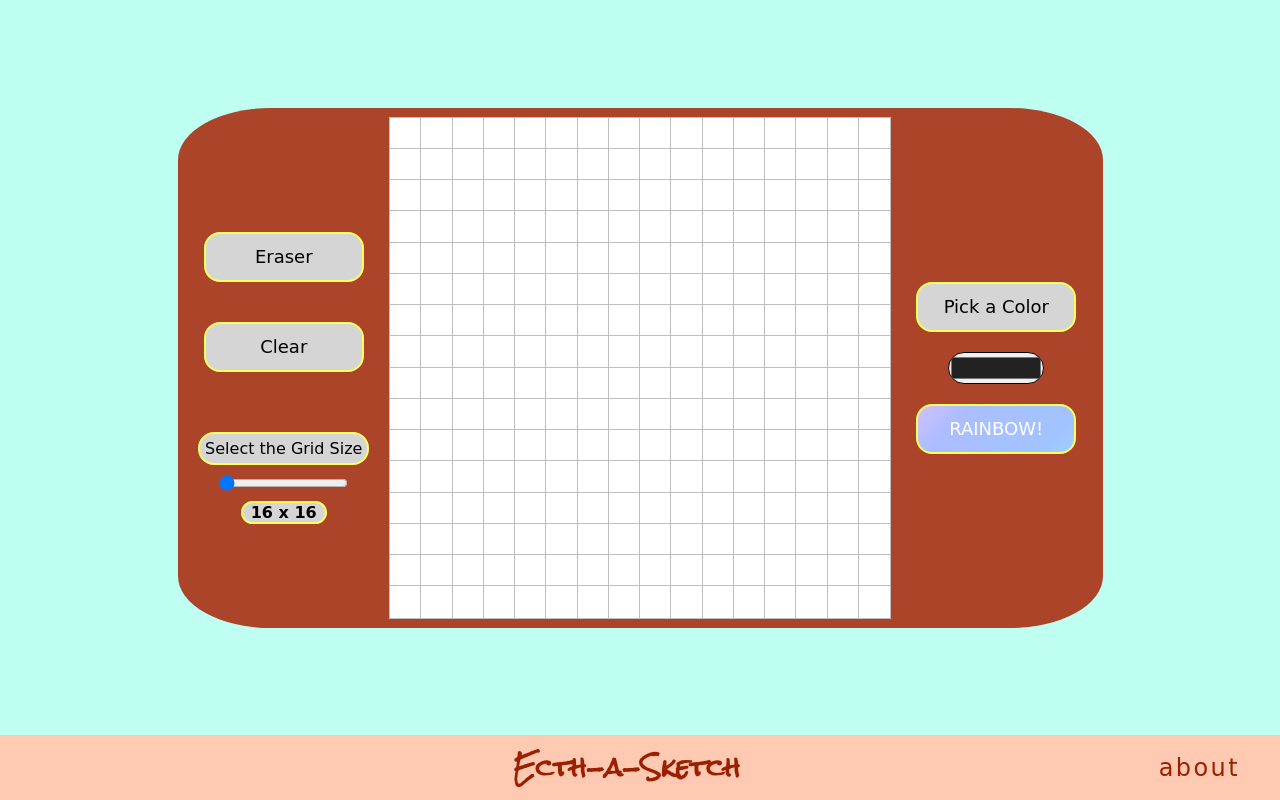
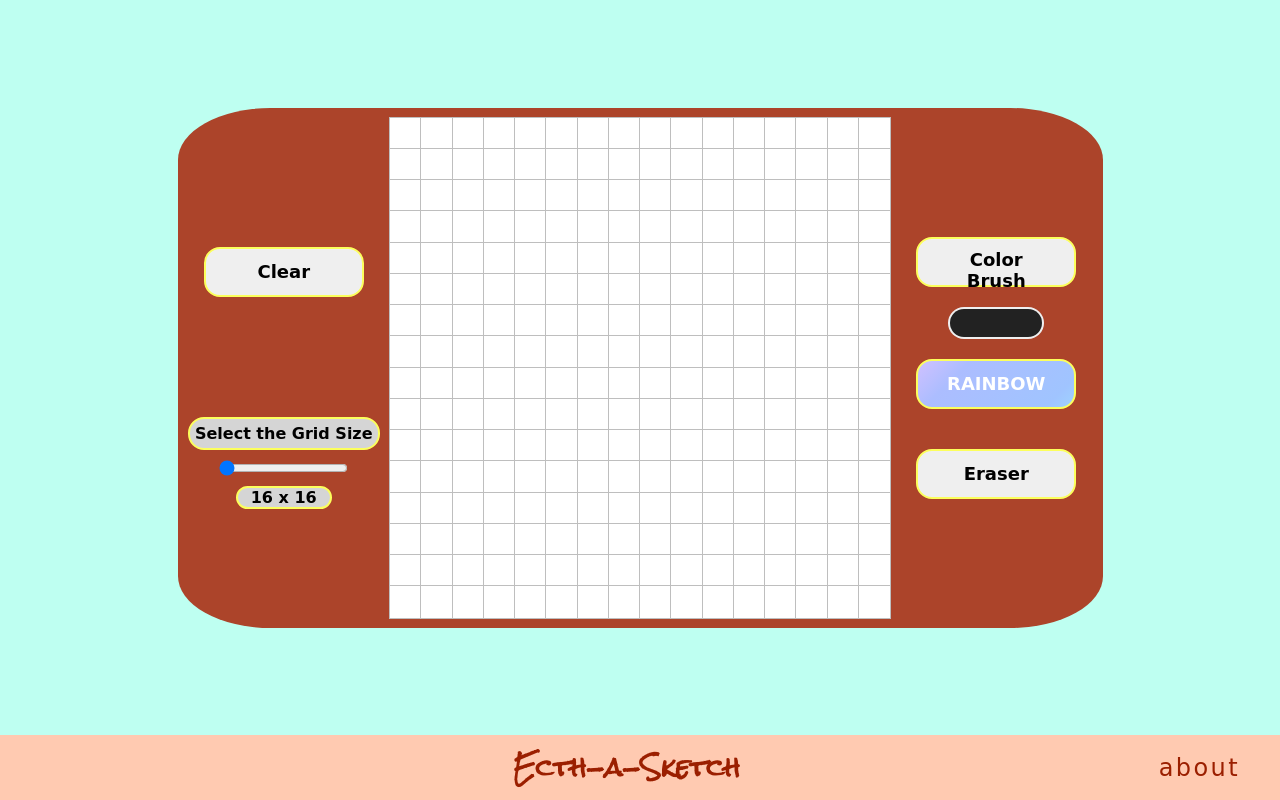
Before and after one commit to DFCruzz/Etch-a-Sketch-Project, a plain HTML site: page index.html in a window 1280 px wide. Drawn offline with Linux system fonts and the light colour scheme; a web font is replaced by a local one.

Commit message:
UI fixing

```diff
--- a/css/style.css
+++ b/css/style.css
@@ -75,12 +75,18 @@ body {
     height:50px;
     padding: 10px 20px;
     margin: 20px 0px;
-    background-color: #d5d5d5;
     border: 2px solid #fcff5c;
     border-radius: 1rem;
     font-family: 'Walter Turncoat', cursive;
+    font-weight: 700;
     font-size: 18px;
     cursor: pointer;
+    transition: .3s ease;
+}
+
+.active-btn {
+    background-color: #222222;
+    color: #d5d5d5;
 }
 
 .slide-box {
@@ -89,7 +95,8 @@ body {
     justify-content: center;
     align-items: center;
     font-family: 'Walter Turncoat', cursive;
-    margin-top: 40px;
+    font-weight: 700;
+    margin-top: 100px;
 }
 
 .slide-box input {
@@ -104,18 +111,27 @@ body {
     border-radius: 1rem;
 }
 
-.button-box input[type="color"]{
+.color-selection{
     height: 32px;
     width: 96px;
     border-radius: 2rem;
+    border: none;
     outline: none;
+}
+
+.color-selection::-webkit-color-swatch-wrapper {
+    padding: 2px;
+}
+
+.color-selection::-webkit-color-swatch {
+    border: none;
+    border-radius: 2rem;
 }
 
 .grid-size {
     text-align: center;
     width: 50%;
     margin-top: 10px;
-    font-weight: 700;
     background-color: #d5d5d5;
     border: 2px solid #fcff5c;
     border-radius: 1rem;
--- a/index.html
+++ b/index.html
@@ -16,7 +16,6 @@
     <div id="mainContainer" class="main-container">
         <div id="outerBox" class="outer-box">
             <div class="button-box">
-                <button>Eraser</button>
                 <button>Clear</button>
                 <div id="slideBox" class="slide-box">
                     <div class="slide-title">
@@ -30,9 +29,10 @@
             </div>
             <div id="screenBox" class="screen-box"></div>
             <div class="button-box">
-                <button>Pick a Color</button>
-                <input id="colorSelection" type="color" value="#222222">
-                <button id="rainbowBtn" class="rainbow-btn">RAINBOW!</button>
+                <button >Color Brush</button>
+                <input id="colorSelection" class="color-selection" type="color" value="#222222">
+                <button id="rainbowBtn" class="rainbow-btn">RAINBOW</button>
+                <button>Eraser</button>
             </div>
         </div>
     </div>
--- a/js/script.js
+++ b/js/script.js
@@ -2,8 +2,14 @@
 const screenBox = document.getElementById("screenBox")
 const gridSize = document.getElementById("gridSize")
 const sizeSelector = document.getElementById("sizeSelector")
+const colorBtn = document.querySelector("colorBtn")
 
-let defaultColor = "#222222"
+
+
+let colorBrush = true;
+let rainbowBrush = false;
+let eraserBrush = false;
+let defaultColor = "#222222";
 
 
 // UI Script and Functions
@@ -12,6 +18,9 @@ function sizeDisplay() {
 
     gridSize.innerHTML = (sizeValue + " x " + sizeValue)
 }
+
+
+
 
 // Grid Script and Functions
 function newGridSize() {
```
